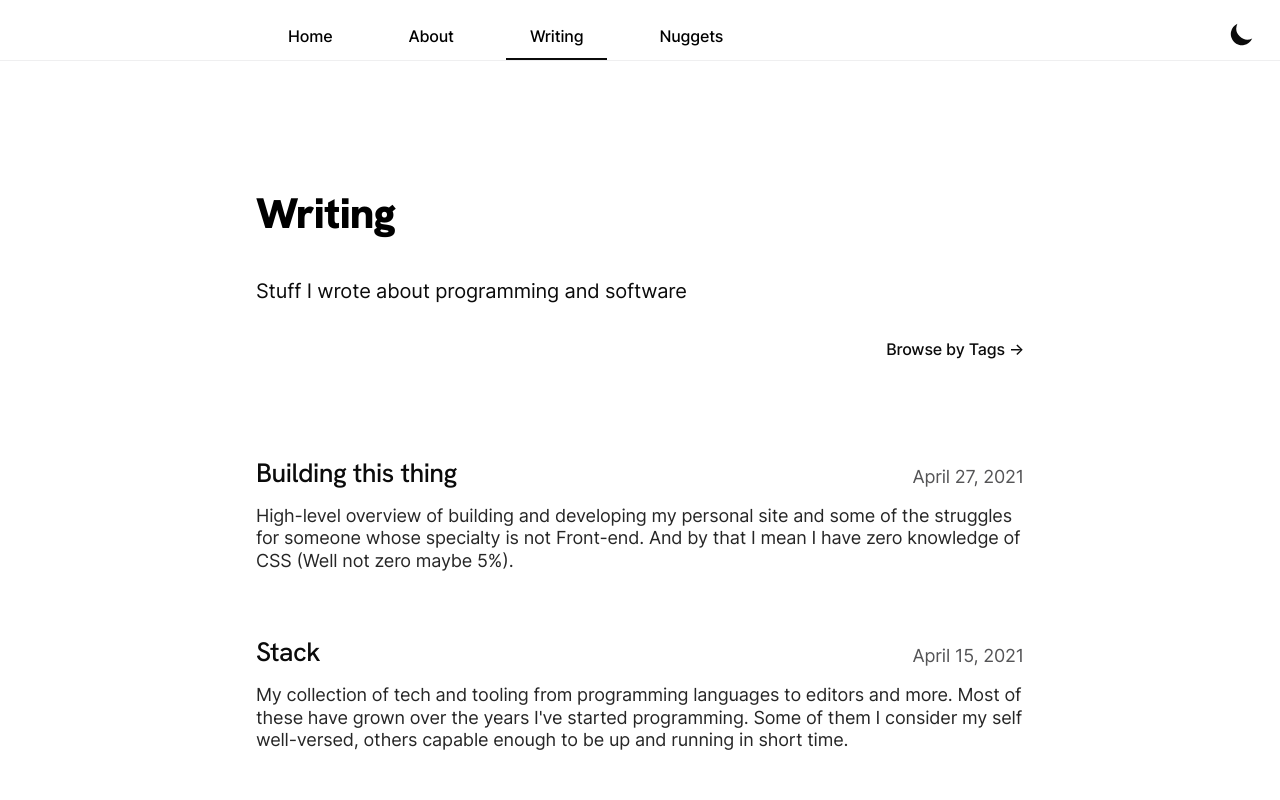
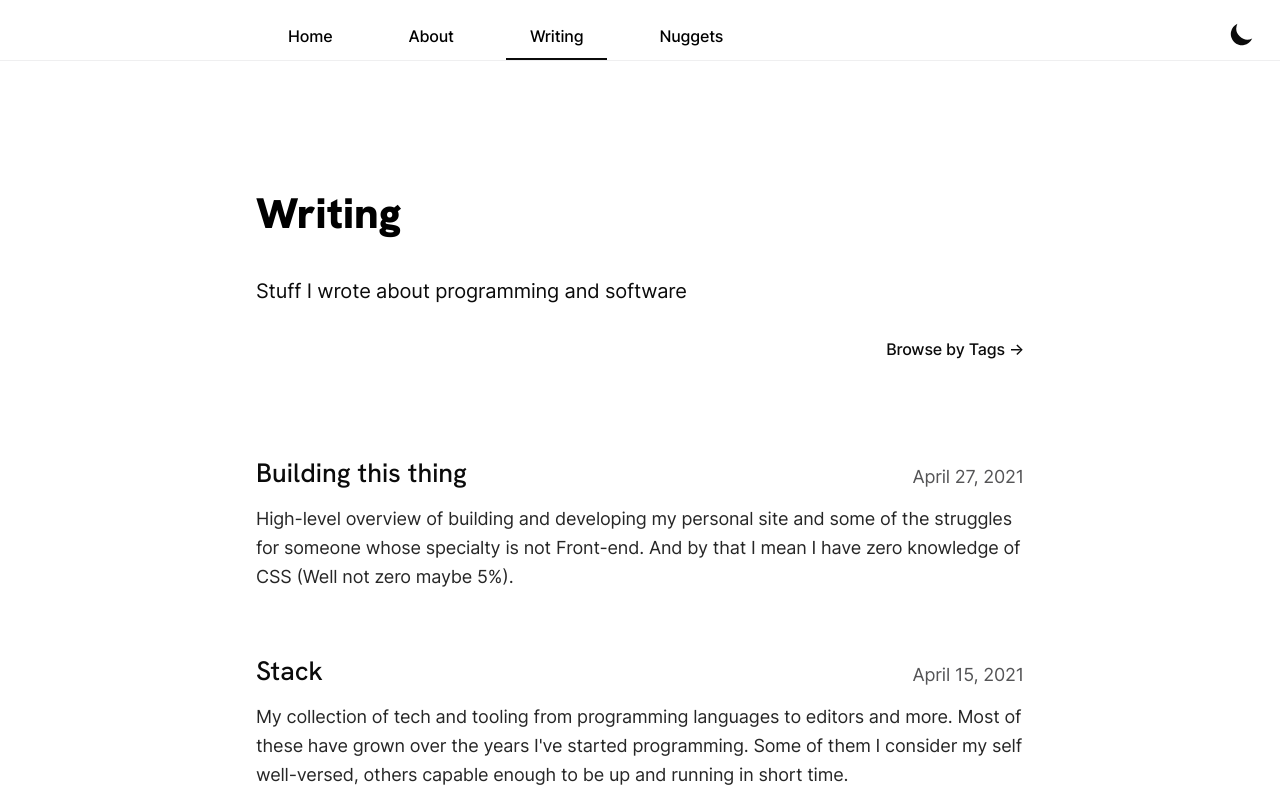
Before and after one commit to omaralsoudanii/mkreg.dev, a Next.js app: page /writing in a window 1280 px wide. Shown: the top 800 px of the page. Built offline with nearby package versions, Linux system fonts and the light colour scheme; no server answers; what @tailwindcss/typography, tailwindcss-line-clamp would draw is missing.

Commit message:
mashi ya misha

```diff
--- a/src/components/Posts/List/index.tsx
+++ b/src/components/Posts/List/index.tsx
@@ -19,7 +19,7 @@ export default function PostsList({ posts, href }) {
               <Link
                 href={`${frontMatter.page ? '' : href}/${frontMatter.slug}`}
               >
-                <a className="link-unstyled">{frontMatter.title} </a>
+                <a className="link-unstyled !font-bold">{frontMatter.title} </a>
               </Link>
             </h2>
             <p className="text-left !my-0 ! md:!mt-2  md:text-lg md:!leading-relaxed text-gray-600 dark:text-gray-400 md:text-right">
@@ -28,7 +28,7 @@ export default function PostsList({ posts, href }) {
               )}`}</time>
             </p>
           </div>
-          <p className="text-secondary !font-normal md:text-lg !leading-normal  !my-2 md:!my-0 clamp-3">
+          <p className="text-secondary !font-normal md:text-lg !leading-normal md:!leading-relaxed  !my-2 md:!my-0 clamp-3">
             {frontMatter.summary}
           </p>
         </div>
--- a/src/styles/custom.css
+++ b/src/styles/custom.css
@@ -158,7 +158,7 @@
   h5,
   h6 {
     @apply text-black dark:text-white;
-    letter-spacing: -.02em;
+    letter-spacing: normal;
   }
 
   .sub-heading {
--- a/tailwind.config.js
+++ b/tailwind.config.js
@@ -76,25 +76,25 @@ module.exports = {
             h1: {
               color: theme('colors.black'),
               fontWeight: theme('fontWeight.black'),
-              letterSpacing: '-.02em',
+              letterSpacing: 'normal',
               fontFamily: theme('fontFamily.display'),
             },
             h2: {
               color: theme('colors.black'),
               fontWeight: theme('fontWeight.extrabold'),
-              letterSpacing: '-.02em',
+              letterSpacing: 'normal',
               fontFamily: theme('fontFamily.display'),
             },
             h3: {
               color: theme('colors.black'),
               fontWeight: theme('fontWeight.bold'),
-              letterSpacing: '-.02em',
+              letterSpacing: 'normal',
               fontFamily: theme('fontFamily.display'),
             },
             'h4,h5,h6': {
               color: theme('colors.black'),
               fontWeight: theme('fontWeight.semibold'),
-              letterSpacing: '-.02em',
+              letterSpacing: 'normal',
               fontFamily: theme('fontFamily.display'),
             },
             'ul > li::before': {
@@ -175,25 +175,25 @@ module.exports = {
     plugin(function ({ addBase, theme }) {
       addBase({
         h1: {
-          letterSpacing: '-.02em',
+          letterSpacing: 'normal',
           fontSize: '2.6666667em',
           fontWeight: theme('fontWeight.black'),
           fontFamily: theme('fontFamily.display'),
         },
         h2: {
-          letterSpacing: '-0.02em',
+          letterSpacing: 'normal',
           fontSize: '1.6666667em',
           fontWeight: theme('fontWeight.extrabold'),
           fontFamily: theme('fontFamily.display'),
         },
         h3: {
-          letterSpacing: '-0.02em',
+          letterSpacing: 'normal',
           fontSize: '1.3333333em',
           fontWeight: theme('fontWeight.bold'),
           fontFamily: theme('fontFamily.display'),
         },
         'h4,h5,h6': {
-          letterSpacing: '-0.02em',
+          letterSpacing: 'normal',
           fontSize: '1.125em',
           fontWeight: theme('fontWeight.semibold'),
           fontFamily: theme('fontFamily.display'),
```
